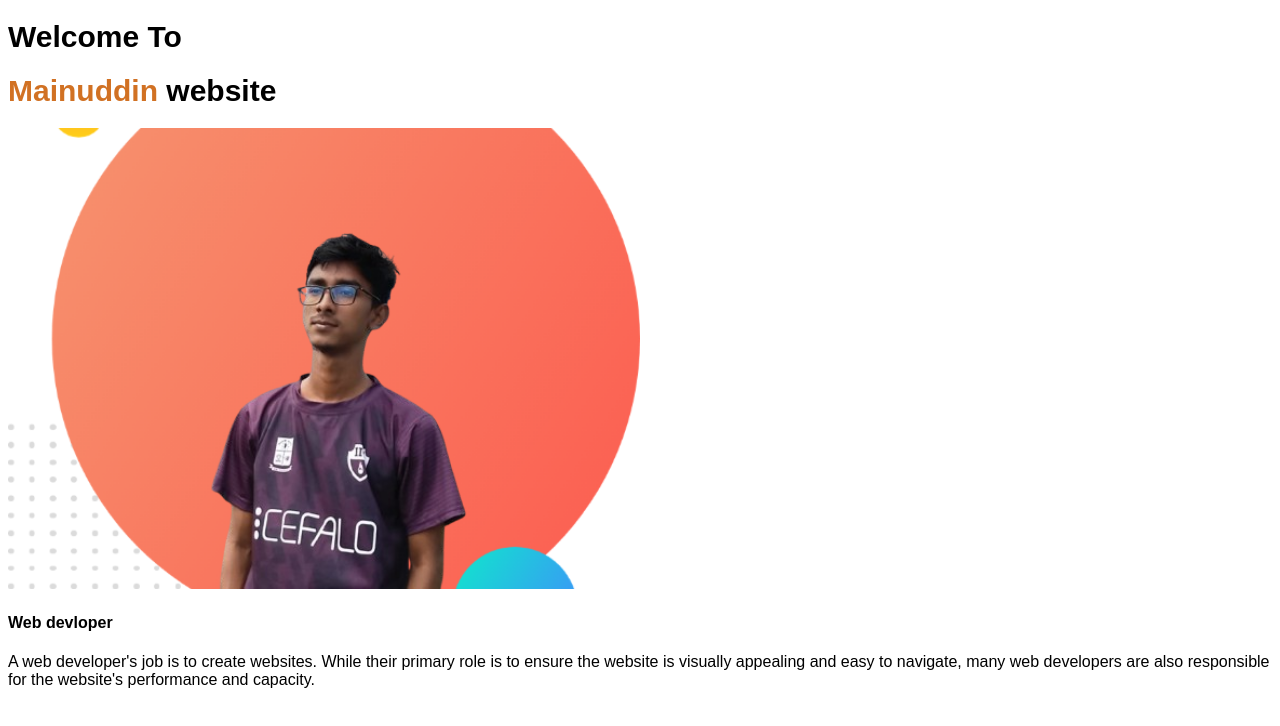
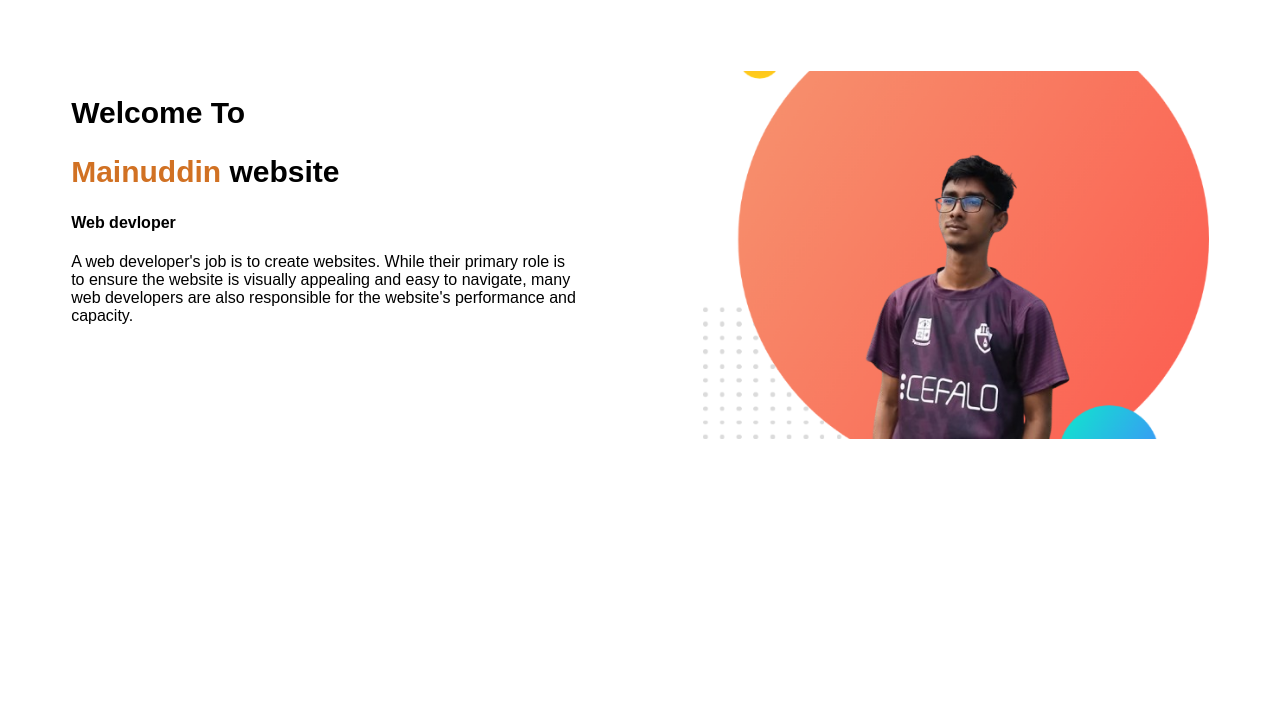
Before and after one commit to mainuddinR/web-portfolio, a plain HTML site: page index.html in a window 1280 px wide. Drawn offline with Linux system fonts and the light colour scheme.

Commit message:
image add

```diff
--- a/index.html
+++ b/index.html
@@ -7,10 +7,17 @@
     <link rel="stylesheet" href="style.css">
 </head>
 <body>
-    <h1>Welcome To</h1>
-    <h1><span class="NameHighlight">Mainuddin</span> website</h1>
-    <img src="images\mainuddin.png">
-    <h4>Web devloper</h4>
-    <p>A web developer's job is to create websites. While their primary role is to ensure the website is visually appealing and easy to navigate, many web developers are also responsible for the website's performance and capacity.</p>
+    <section>
+        <div class="half-width">
+            <h1>Welcome To</h1>
+            <h1><span class="NameHighlight">Mainuddin</span> website</h1>
+            <h4>Web devloper</h4>
+            <p>A web developer's job is to create websites. While their primary role is to ensure the website is visually appealing and easy to navigate, many web developers are also responsible for the website's performance and capacity.</p>
+        </div>
+        <div class="half-width">
+            <img src="images\mainuddin.png">
+        </div>
+
+    </section>
 </body>
 </html>
--- a/style.css
+++ b/style.css
@@ -1,6 +1,6 @@
 h1{
     font-size: 30px;
-    width:40%;
+
 }
 img{
     width:50%
@@ -11,3 +11,12 @@ body{
 .NameHighlight{
     color:rgb(209, 113, 35);
 }
+.half-width{
+    width: 40%;
+    float:left;
+    margin:3%;
+    padding:2%;
+}
+.half-width img{
+    width:100%;
+}
```
